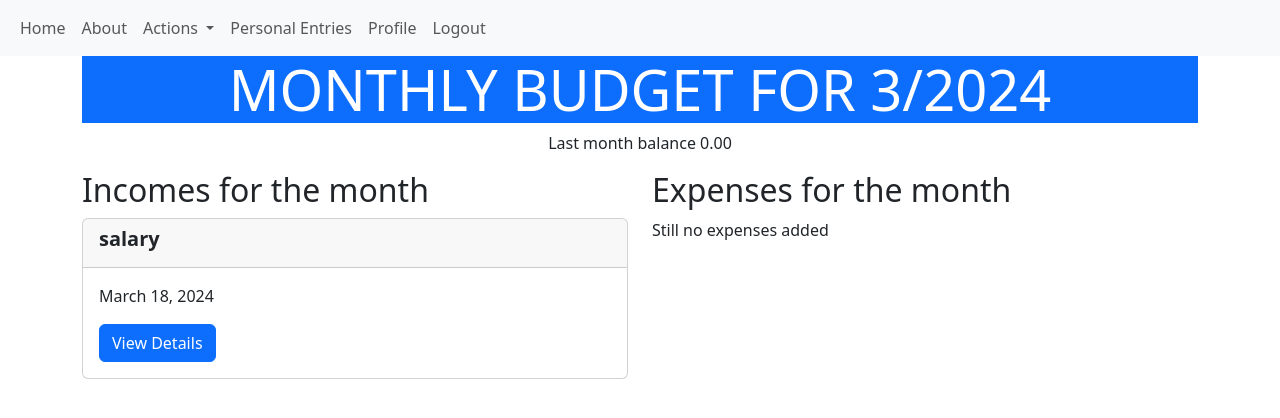
After one commit to vaskoninov/familyBudgetApp, a Django app: page /budget-app/1/monthly-budget/2024/3/ in a window 1280 px wide. The commit adds this page. Shown: the top 418 px of the page. Run offline with Django 5.2, Linux system fonts and the light colour scheme; a user stored in the database is signed in; data comes from the database, SQL or seed files in the repository; both versions use the stored data as it was after the commit.

Commit message:
added some fixes

```diff
--- a/familyBudgetApp/budgetApp/models.py
+++ b/familyBudgetApp/budgetApp/models.py
@@ -15,6 +15,8 @@ class YearlyBudget(models.Model):
     def yearly_budget(self):
         return self.monthly_budgets.aggregate(models.Sum('balance'))['balance__sum']
 
+    def __str__(self):
+        return f"Yearly Budget for {self.year}"
 
 class MonthlyBudget(models.Model):
     balance = models.DecimalField(max_digits=10, decimal_places=2, default=0)
--- a/familyBudgetApp/budgetApp/urls.py
+++ b/familyBudgetApp/budgetApp/urls.py
@@ -8,4 +8,6 @@ urlpatterns = (
     path('budget-item/<int:pk>/delete/', views.DeleteBudgetItemView.as_view(), name='delete-budget-item'),
     path('list-budget-items/', views.BudgetItemListView.as_view(), name='list-budget-items'),
     path('family-list-budget-items/', views.FamilyBudgetItemListView.as_view(), name='family-list-budget-items'),
+    path('<int:pk>/yearly-budget/<int:year>/', views.ViewYearBudgetsByYear.as_view(), name='yearly-budget'),
+    path('<int:pk>/monthly-budget/<int:year>/<int:month>/', views.ViewMonthlyBudgetDetails.as_view(), name='monthly-budget'),
 )
--- a/familyBudgetApp/budgetApp/views.py
+++ b/familyBudgetApp/budgetApp/views.py
@@ -1,12 +1,10 @@
 from django.contrib.auth import mixins as auth_mixins
-
 from django.urls import reverse_lazy
 from django.views import generic as views
 
 from familyBudgetApp.budgetApp.forms import BudgetItemForm, UpdateBudgetItemForm, FilterBudgetItemNameForm
 from familyBudgetApp.budgetApp.forms import FilterBudgetItemTypeForm
-
-from familyBudgetApp.budgetApp.models import BudgetItem
+from familyBudgetApp.budgetApp.models import BudgetItem, YearlyBudget, MonthlyBudget
 from familyBudgetApp.common.helpers import get_users_from_family
 from familyBudgetApp.common.mixins import RefererURLMixin, SearchMixin, TagFilterMixin, CategoryFilterMixin, \
     UserIsCreatorMixin
@@ -70,6 +68,7 @@ class BudgetItemListView(AbstractBudgetItemListView):
         queryset = super().get_queryset()
         return queryset.filter(user=self.request.user)
 
+
 class FamilyBudgetItemListView(AbstractBudgetItemListView):
     template_name = "budgetApp/list-budget-items.html"
 
@@ -84,3 +83,37 @@ class FamilyBudgetItemListView(AbstractBudgetItemListView):
         context = super().get_context_data(**kwargs)
         context['family'] = self.request.user.profile.family
         return context
+
+
+class ViewYearBudgetsByYear(auth_mixins.LoginRequiredMixin, views.DetailView):
+    model = YearlyBudget
+    template_name = "budgetApp/yearly-budget.html"
+    context_object_name = "yearly_budget"
+
+    def get_object(self, queryset=None):
+        year = self.kwargs.get('year')
+        return YearlyBudget.objects.get(year=year, user=self.request.user)
+
+    def get_context_data(self, **kwargs):
+        context = super().get_context_data(**kwargs)
+        context["monthly_budgets"] = self.object.monthly_budgets.all().order_by("-month")
+        return context
+
+
+class ViewMonthlyBudgetDetails(auth_mixins.LoginRequiredMixin, views.DetailView):
+    model = YearlyBudget
+    template_name = "budgetApp/monthly-budget.html"
+    context_object_name = "monthly-budget"
+
+    def get_object(self, queryset=None):
+        month = self.kwargs.get('month')
+        year = self.kwargs.get('year')
+        return MonthlyBudget.objects.filter(yearly_budget__year=year, month=month, user=self.request.user).first()
+
+    def get_context_data(self, **kwargs):
+        context = super().get_context_data(**kwargs)
+        incomes = self.object.budget_items.filter(item_type='INCOME').order_by('-date')
+        expenses = self.object.budget_items.filter(item_type='EXPENSE').order_by('-date')
+        context["incomes"] = incomes
+        context["expenses"] = expenses
+        return context
--- a/familyBudgetApp/web/views.py
+++ b/familyBudgetApp/web/views.py
@@ -24,7 +24,9 @@ class IndexView(views.TemplateView):
         context['year'] = year
         context['month'] = month
 
-        context['years'] = YearlyBudget.objects.filter(user=user).values_list('year', flat=True)
+        context['profile'] = user.profile.first_name and user.profile.last_name and user.profile.age
+
+        context['years'] = YearlyBudget.objects.filter(user=user).order_by('-year')
         monthly_budget = MonthlyBudget.objects.filter(user=user, month=month, yearly_budget__year=year).first()
         if monthly_budget:
             context['budget_balance'] = monthly_budget.balance
--- a/templates/budgetApp/list-budget-items.html
+++ b/templates/budgetApp/list-budget-items.html
@@ -3,7 +3,7 @@
 
 {% block main_content %}
 	{% if family %}
-	<h1>{{ family }}</h1>
+		<h2>{{ family.name }}</h2>
 	{% endif %}
 	<form method="get">
 		{{ filter_form.as_p }}
--- /dev/null
+++ b/templates/budgetApp/monthly-budget.html
@@ -0,0 +1,30 @@
+{% extends 'base.html' %}
+{% load my_tags %}
+{% block main_content %}
+	<div class="container text-center">
+		<h1 class="display-4 text-uppercase text-bg-primary">{{ object }}</h1>
+
+		<p>Last month balance {{ object.last_month_balance }}</p>
+	</div>
+	<div class="container">
+		<div class="row">
+			<div class="col">
+				<h2>Incomes for the month</h2>
+				{% for income in incomes %}
+					{% include 'partials/item-card.html' with item=income url_name='view-budget-item-details' %}
+				{% empty %}
+					<p>Still no incomes added</p>
+				{% endfor %}
+			</div>
+			<div class="col">
+				<h2>Expenses for the month</h2>
+				{% for expense in expenses %}
+					{% include 'partials/item-card.html' with item=expense url_name='view-budget-item-details' %}
+				{% empty %}
+					<p>Still no expenses added</p>
+				{% endfor %}
+			</div>
+		</div>
+	</div>
+
+{% endblock %}
--- a/templates/partials/header.html
+++ b/templates/partials/header.html
@@ -24,9 +24,9 @@
 									item</a>
 							</ul>
 						</li>
-						<a class="btn button-primary" href="{% url 'list-budget-items' %}">Personal Entries</a>
+						<a class="nav-link" href="{% url 'list-budget-items' %}">Personal Entries</a>
 						{% if user.profile.family %}
-							<a class="btn button-primary" href="{% url 'family-list-budget-items' %}">Family Entries</a>
+							<a class="nav-link" href="{% url 'family-list-budget-items' %}">Family Entries</a>
 						{% endif %}
 						<a class="nav-link" href="{% url 'user-details' pk=user.id %}">Profile</a>
 						<a class="nav-link" href="{% url 'logout-user-confirmation' %}">Logout</a>
```
Also changed, not shown: templates/budgetApp/yearly-budget.html (added, +22 -0 lines), templates/web/index.html (+27 -9 lines), db.sqlite3.
